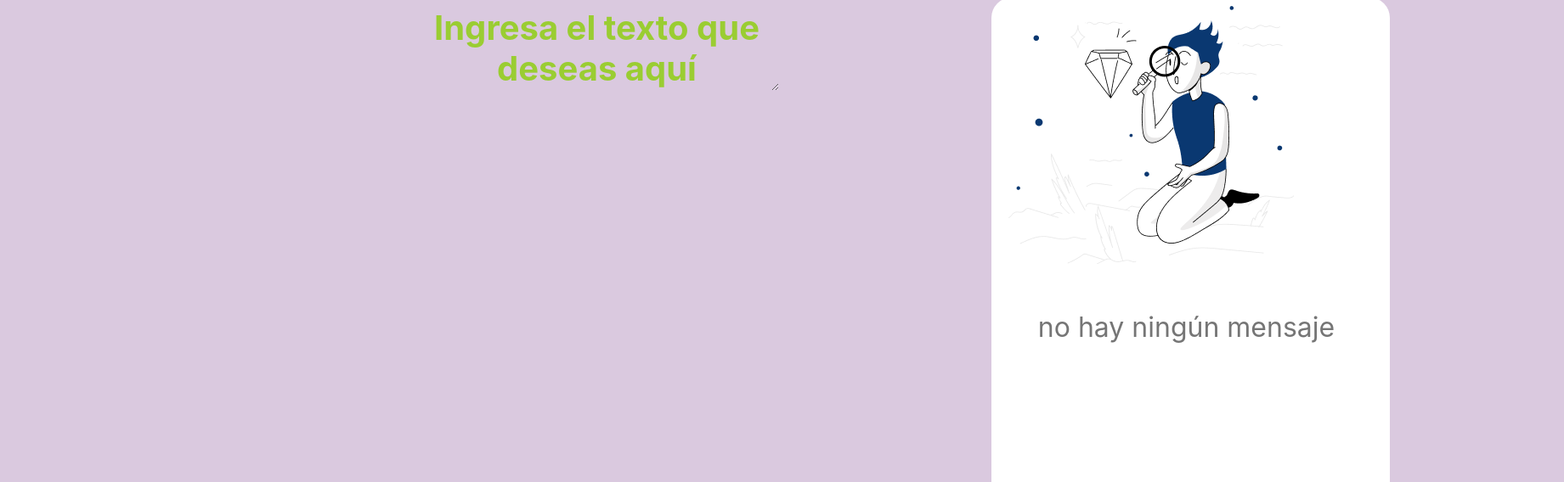
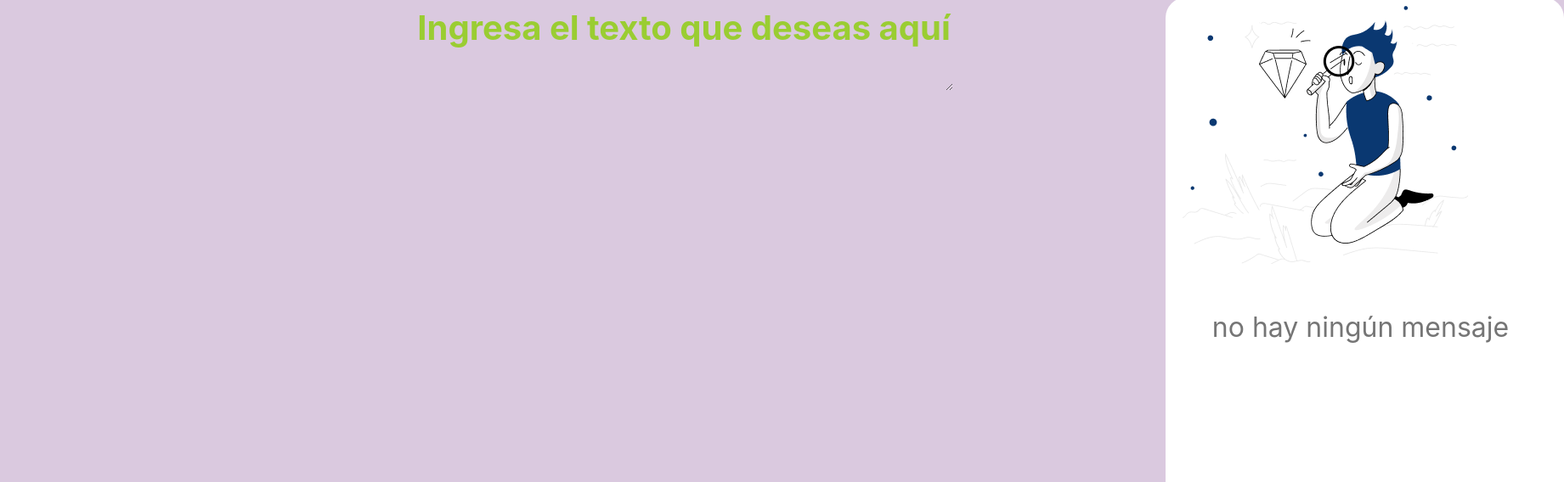
Before and after one commit to EmmanuelAle/Encriptador, a plain HTML site: page index.html in a window 1280 px wide. Shown: the part 76-644 px from the top of the page at 85% size, 1841 px wide, since content can reach past the window. Drawn offline with Linux system fonts and the light colour scheme; a web font is replaced by a local one.

Commit message:
Actualiza

```diff
--- a/index.html
+++ b/index.html
@@ -21,7 +21,7 @@
 
     <main>
         <section>
-            <textarea cols="20" rows="2"  class="text-area" required placeholder="Ingresa el texto que deseas aquí"></textarea>
+            <textarea cols="30" rows="2"  class="text-area" required placeholder="Ingresa el texto que deseas aquí"></textarea>
 
             <div>
                 <h6 for="texto-primario" class="texto-final"> &#9432; Solo letras minúsculas y sin acentos</h6>
```
